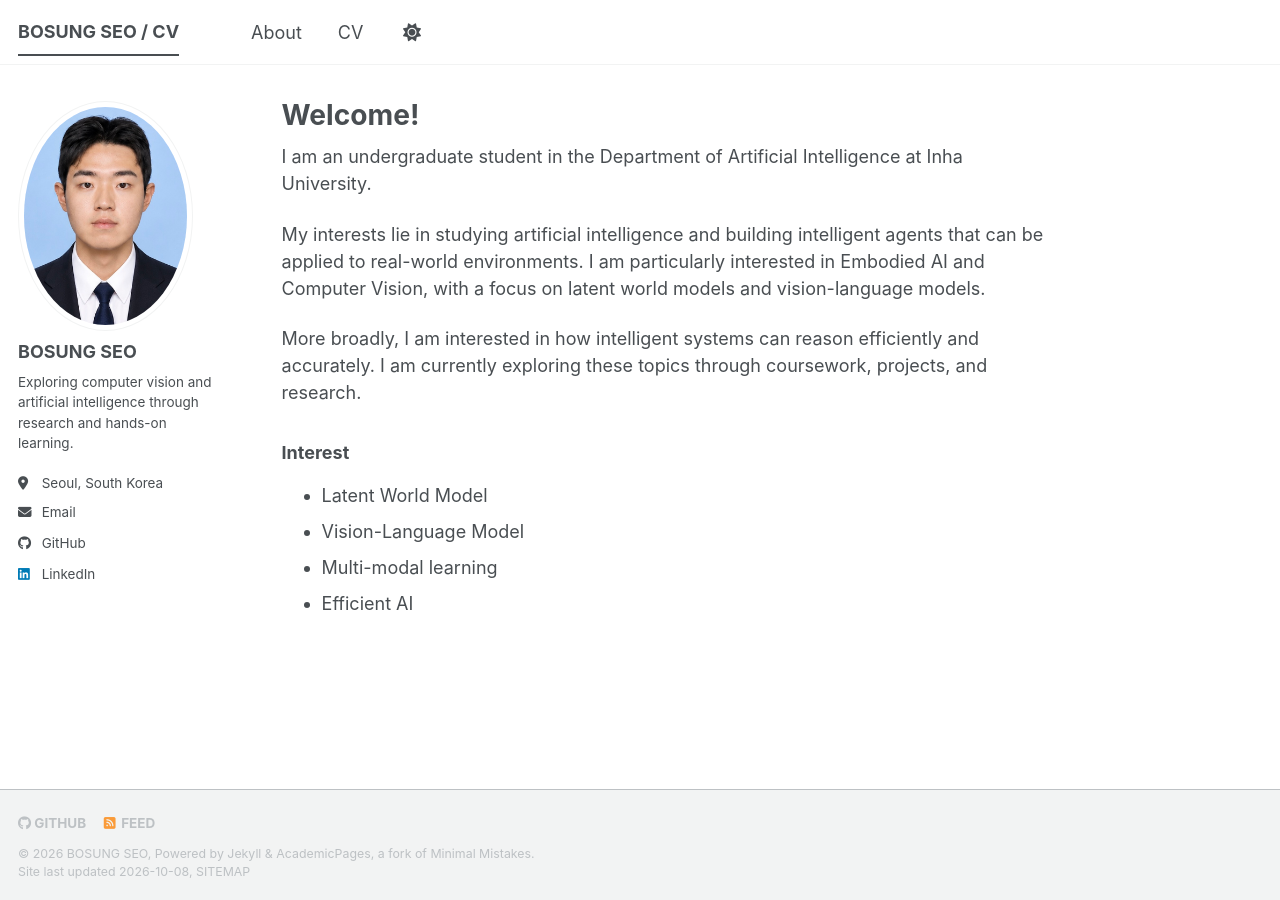
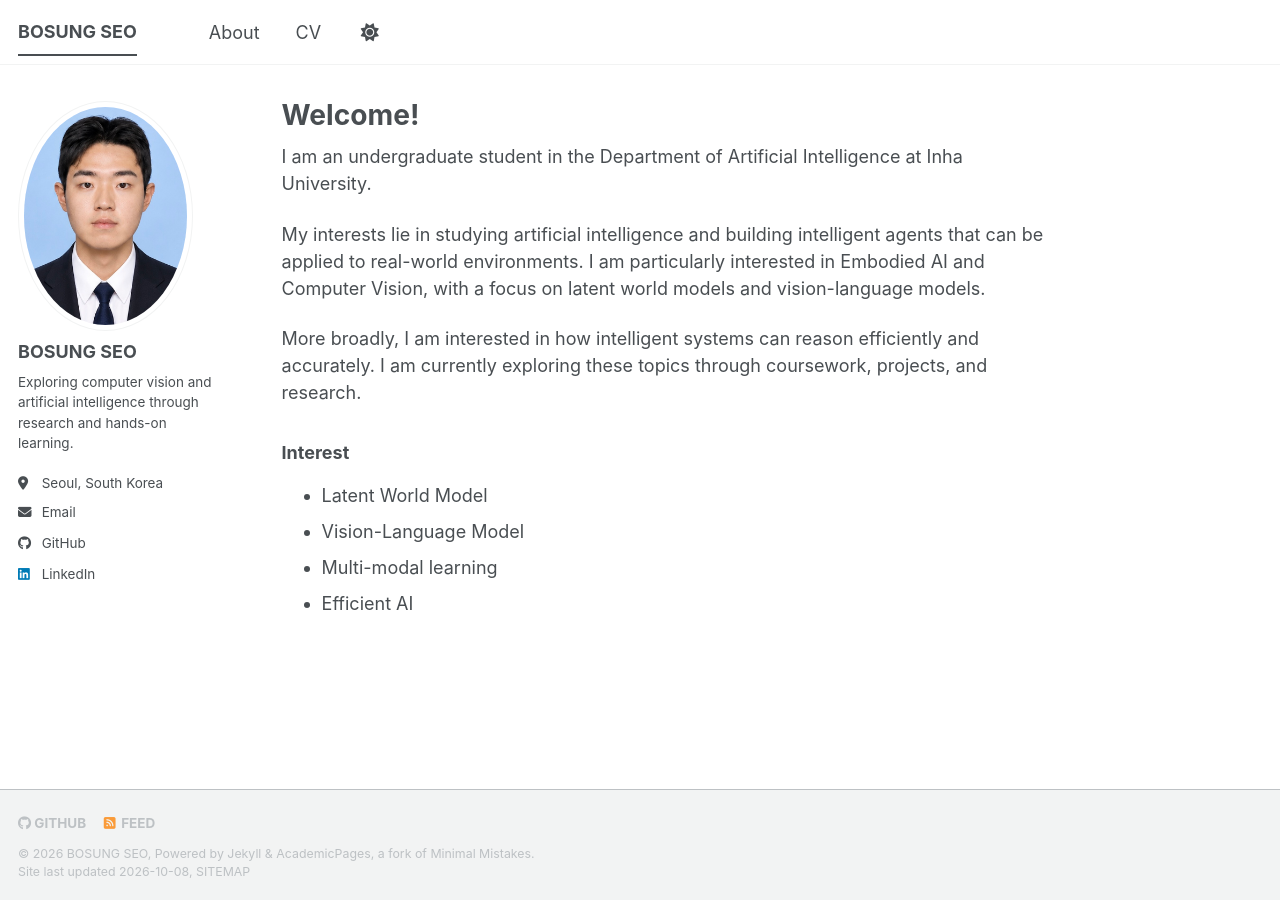
Before and after one commit to B-logg/B-logg.github.io, a Jekyll site: the page built from _pages/about.md, in a window 1280 px wide. Built offline with Jekyll 4.4.1, drawn with Linux system fonts in a browser that asks for light colours; a style sheet for code colours, icons or effects is not loaded.

```diff
--- a/_config.yml
+++ b/_config.yml
@@ -9,7 +9,7 @@
 # Basic Site Settings
 locale                   : "ko-KR"
 site_theme               : "default" # The available themes options are "default", "air", "sunrise", "mint", "dirt" and "contrast"
-title                    : "BOSUNG SEO / CV"
+title                    : "BOSUNG SEO"
 title_separator          : "-"
 name                     : &name "BOSUNG SEO"
 description              : &description "BOSUNG's CV"   # Update this with a general description of your site, this is the default if not overridden by a page
```
